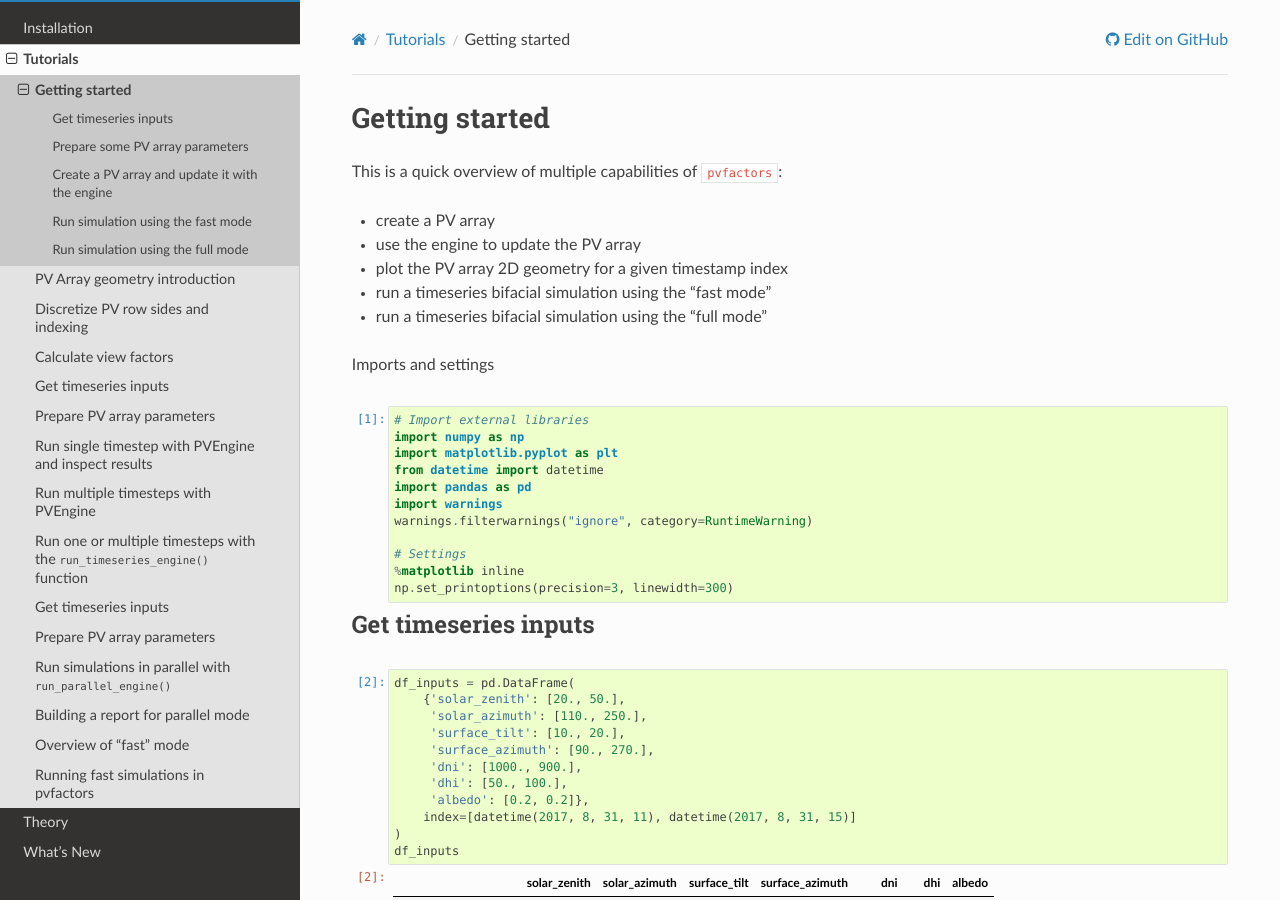
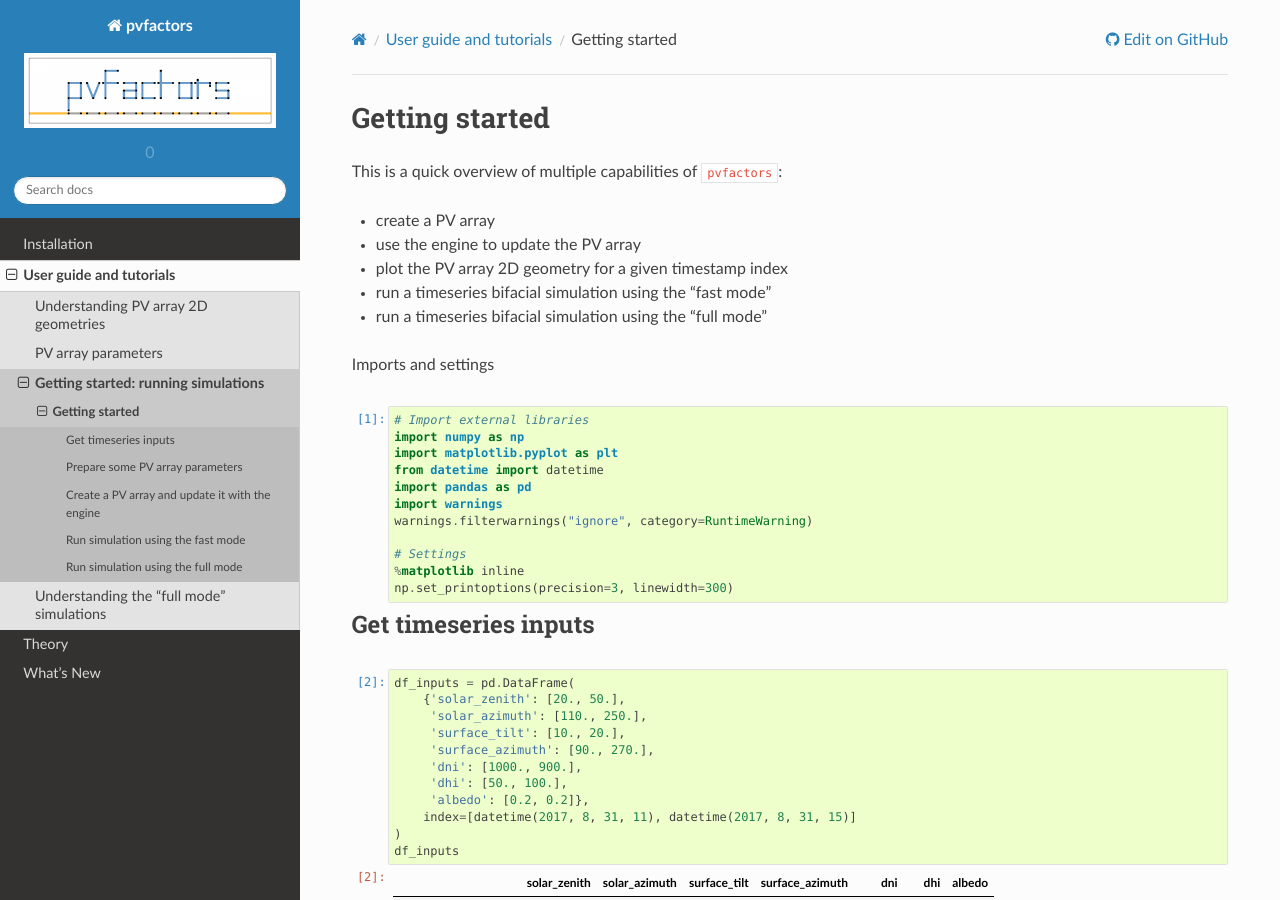
Before and after one commit to SunPower/pvfactors, a Sphinx documentation site: the page built from docs/sphinx/tutorials/Getting_started.ipynb, in a window 1280 px wide and 900 px high. Built offline with Sphinx 7.4.7 and the Read the Docs theme 2.0.0, drawn with Linux system fonts in a browser that asks for light colours; pages that are not in the unit, such as notebooks, are missing from menus; some of the changed lines change nothing that is shown.

Commit message:
Updating the tutorial section and explaining geometries and inputs

```diff
--- a/docs/sphinx/tutorials/index.rst
+++ b/docs/sphinx/tutorials/index.rst
@@ -1,17 +1,79 @@
 .. _tutorials:
 
-Tutorials
-=========
+========================
+User guide and tutorials
+========================
 
-| Here is a list of tutorials to help users get started using ``pvfactors``.
-| The notebooks for these tutorials are located in the `tutorials folder`_ of the Github repository.
+This section will cover some tutorials to help the users easily get started with ``pvfactors``. The notebooks used for this section are all located in the `tutorials folder`_ of the Github repository.
 
 .. _`tutorials folder`: https://github.com/SunPower/pvfactors/tree/master/docs/tutorials
+
+
+Understanding PV array 2D geometries
+====================================
+
+Let's start with an example of a PV array 2D geometry plotted with ``pvfactors``.
+
+
+.. figure:: /tutorials//static/Example_pvarray.png
+   :align: center
+   :width: 50%
+
+   Fig. 1: Example of PV array 2D geometry in ``pvfactors``
+
+As shown in the figure above, a ``pvfactors`` PV array is made out of a list of PV rows (the tilted blue lines), and a ground (the flat lines at y=0).
+
+- Each PV row has 2 sides: a front and a back side, and each side of a PV row is made out of segments. The segments are fixed sections whose location on the PV row side is always constant throughout the simulations, which allows the users to consistently track and calculate irradiance for given sections of a PV row. But each segment of each side of the PV rows is made out of collections of surfaces that are either shaded or illuminated, and these surfaces cannot be tracked during the simulations because they change depending on the PV row rotation angles and the sun's position. In Fig. 1, the leftmost PV row's front side has 3 segments, while its back side has only 1, and the center PV row's back side has 2 segments, while its front side has only 1, etc. For more details on ``pvfactors`` geometries, please refer to the tutorial sections below.
+- The ground can be seen as the segment of a "side", which will be made of collections of shaded surfaces (gray lines) and illuminated surfaces (yellow lines) that will change with the PV row rotation angles and the sun angles. Physically, these shaded surfaces represent the shadows of the PV rows that are cast on the ground. The ground will also keep track of "cut points", which are also defined by the PV rows (1 per PV row), and which indicate the extent of the ground that a PV row front side and back side can see.
+
+
+PV array parameters
+===================
+
+In ``pvfactors``, a PV array has a number of fixed parameters that do not change with rotation and solar angles, and which can be passed as a dictionary with specific fields. Below is a sample of a PV array parameters dictionary, which was used to create the 2D geometry shown in Fig. 1.
+
+.. code-block:: python
+
+   pvarray_parameters = {
+       'n_pvrows': 3,                            # number of pv rows
+       'pvrow_height': 2.5,                      # height of pv rows (measured at center / torque tube)
+       'pvrow_width': 2,                         # width of pvrows
+       'axis_azimuth': 0.,                       # azimuth angle of rotation axis
+       'gcr': 0.4,                               # ground coverage ratio
+       'cut': {0: {'front': 3}, 1: {'back': 2}}  # discretization scheme of the pv rows
+   }
+
+
+The :ref:`getting_started_ref` section below shows how such a dictionary can be used to create a PV array in ``pvfactors``. Here is a description of what each parameter means:
+
+
+- ``n_pvrows``: is the number of PV rows that the PV array will contain. In Fig. 1, we have 3 PV rows.
+- ``pvrow_height``: the PV row height (in meters) is the height of the PV row measured from the ground to the PV row center. In Fig. 1, the height of the PV rows is 2.5 m.
+- ``pvrow_width``: the PV row width (in meters) is the cross-section width of the entire PV row. In Fig. 1, it's the entire length of the blue lines.
+- ``axis_azimuth``: the PV array axis azimuth (in degrees) is the direction of the rotation axis of the PV rows (physically, it could be seen as the torque tube direction for single-axis trackers). In the 2D plane of the PV array geometry (as shown in Fig. 1), it is always the vector normal to that 2D plane and with the direction going into the 2D plane. So positive rotation angles will lead to PV rows tilted to the left, and negative rotation angles will lead to PV rows tilted to the right. The azimuth convention used in ``pvfactors`` is that 0 deg is North, 90 deg is East, etc.
+- ``gcr``: it is the ground coverage ratio of the PV array. It is calculated as being equal to the ratio of the PV row width by the distance seperating the PV row centers.
+- ``cut``: this optional parameter is used to discretize the PV row sides into equal-length segments. For instance here, the front side of the leftmost PV row (always with index 0) will have 3 segments, and the back side of the center PV row (with index 1) will have 2 segments.
+
+.. _getting_started_ref:
+
+Getting started: running simulations
+====================================
+
+Here is a quick overview on how to get started and run irradiance simulations with ``pvfactors``.
+
 
 .. toctree::
    :maxdepth: 1
 
    Getting_started
+
+
+Understanding the "full mode" simulations
+=========================================
+
+.. toctree::
+   :maxdepth: 1
+
    PVArray_introduction
    Create_discretized_pvarray
    Calculate_view_factors
```
